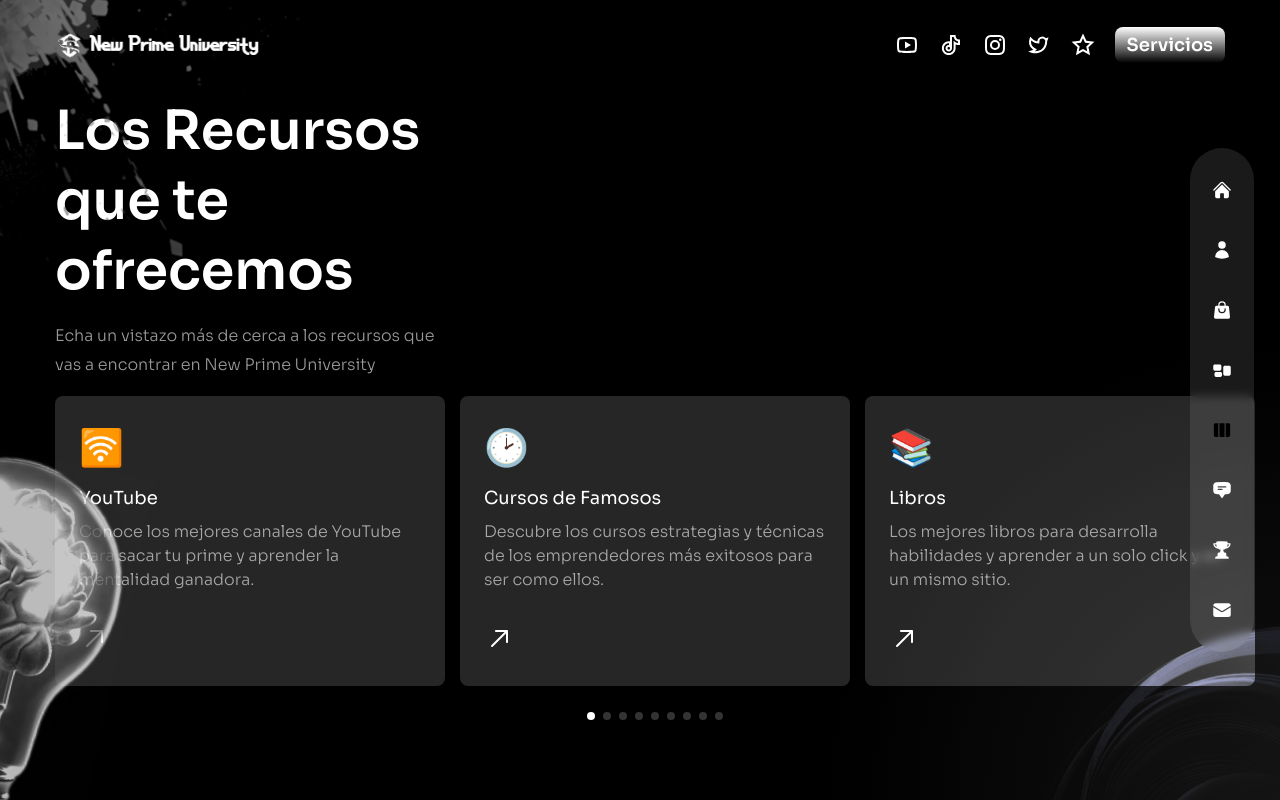
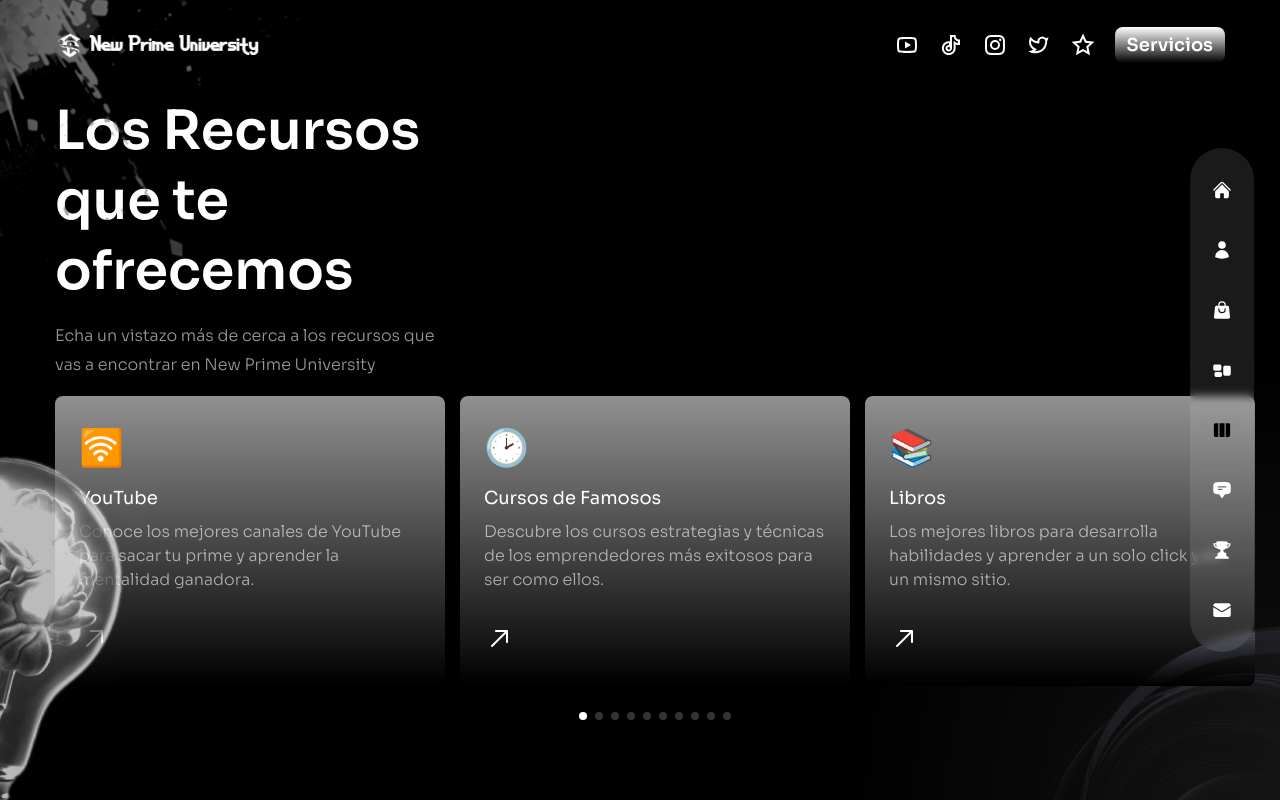
Before and after one commit to imadlaichi/New-Prime-University, a Next.js app: page /work in a window 1280 px wide. Built offline with nearby package versions, Linux system fonts and the light colour scheme.

Commit message:
Update ServiceSlider1.js

```diff
--- a/components/ServiceSlider1.js
+++ b/components/ServiceSlider1.js
@@ -47,24 +47,28 @@
   {
     icon: "📋",
     title: 'Estudios',
-    description: 'Mejora tu rendiminto académico gracias a diversos recursos y consejos.',
+    description: 'Mejora tu rendiminto académico gracias a diversos recursos y consejos.ㅤㅤㅤㅤㅤㅤㅤㅤㅤㅤㅤㅤㅤㅤ',
   },
   {
     icon: "🎧",
     title: 'Podcasts',
-    description: 'Descubre y escucha los mejores podcasts de desarollo personal y emprendiminto.',
+    description: 'Descubre y escucha los mejores podcasts de desarollo personal y emprendiminto.ㅤㅤㅤㅤㅤㅤㅤㅤㅤ',
   },
   {
     icon: "📈",
     title: 'Desarollo Personal',
-    description: 'Desarollat gracias a una variedad de cursos de desarollo personal.',
+    description: 'Desarollat gracias a una variedad de cursos de desarollo personal.ㅤㅤㅤㅤㅤㅤㅤㅤㅤㅤㅤㅤㅤㅤㅤㅤ',
   },
   {
     icon: "🧠",
     title: 'Mentalidad',
-    description: 'Desarolla una mentalidad ganadora y aprende como pensar fuera de la caja.',
+    description: 'Desarolla una mentalidad ganadora y aprende como pensar fuera de la caja.ㅤㅤㅤㅤㅤㅤㅤㅤㅤㅤㅤㅤㅤ',
   },
-
+  {
+    icon: "💸",
+    title: 'Métodos de dinero',
+    description: 'Consigue y descubre métodos inovadores para ganar dinero online.ㅤㅤㅤㅤㅤㅤㅤㅤㅤㅤㅤㅤㅤㅤㅤㅤㅤ',
+  },
 
 ];
 
@@ -91,7 +95,7 @@
       >
         {serviceData.map((item, index) => (
           <SwiperSlide key={index}>
-            <div className='bg-[rgba(255,255,255,0.15)] h-max rounded-lg px-6 py-8 flex sm:flex-col gap-x-6 sm:gap-x-0 group cursor-pointer hover:bg-[rgba(255,255,255,0.25)] transition-all duration-300'>
+            <div className='bg-gradient-to-b from-[#919191] to-[#000000] h-max rounded-lg px-6 py-8 flex sm:flex-col gap-x-6 sm:gap-x-0 group cursor-pointer hover:bg-[rgba(255,255,255,0.25)] transition-all duration-300'>
               <div className="text-4xl text-accent mb-4">{item.icon}</div>
               <div className="mb-8">
                 <div className="mb-2 text-lg">{item.title}</div>
```
